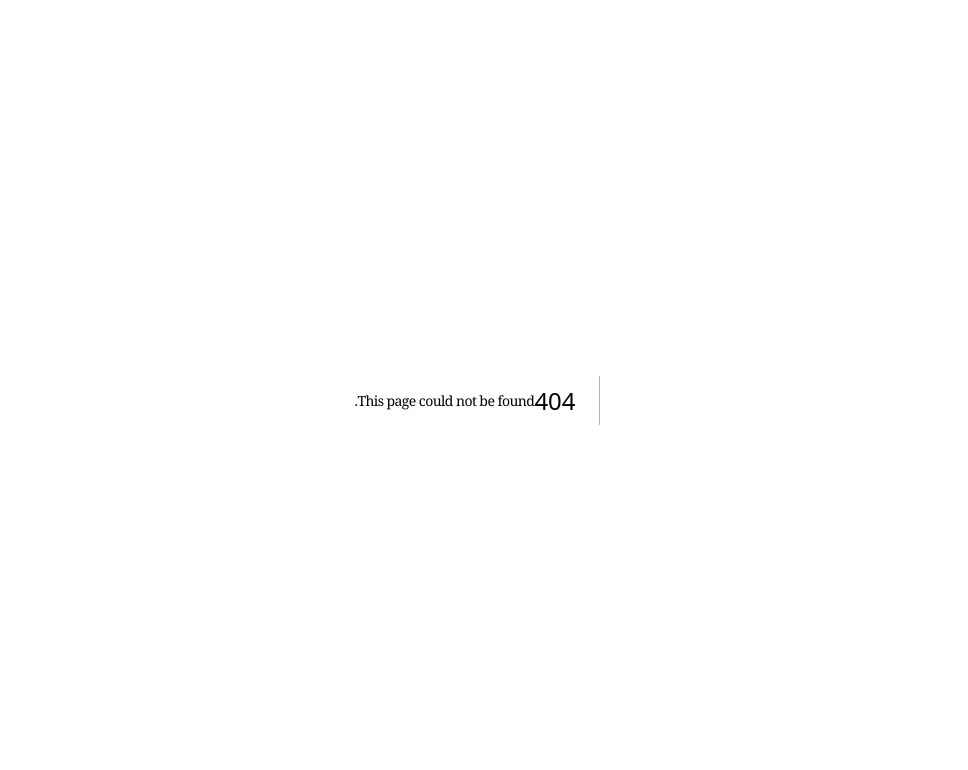
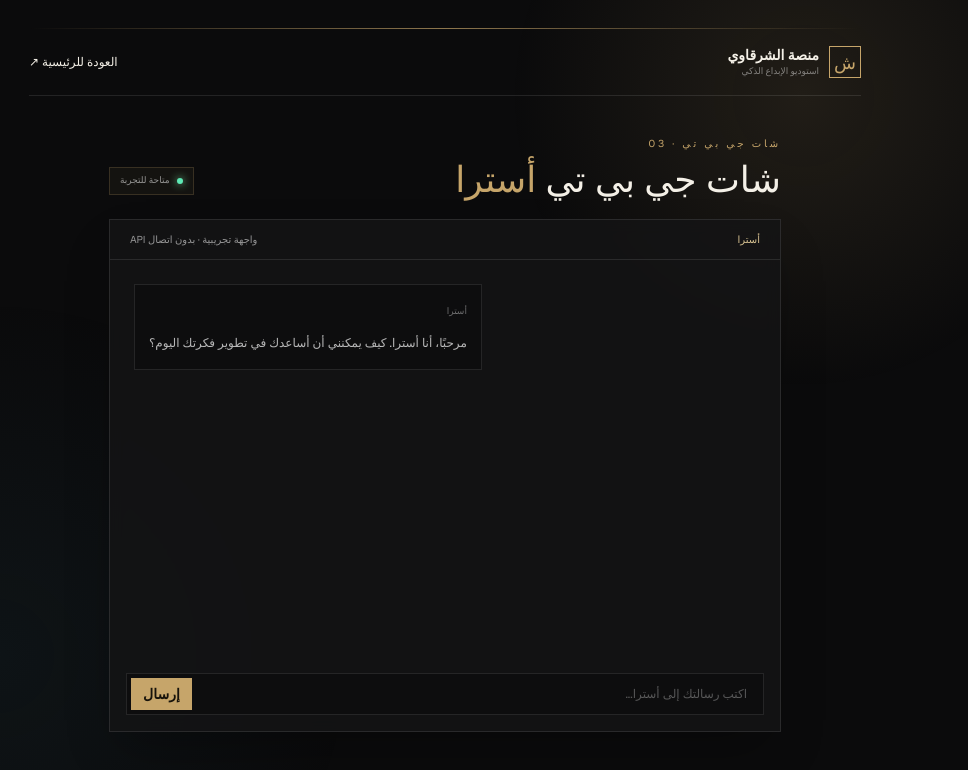
Before and after one commit to gamalmcv2023-glitch/ai-video-studio, a Next.js app: page /astra in a window 1280 px wide. Before the commit this address had no page. Shown: the top 770 px of the page, without its empty margins (195-1163 px from the left). Built offline with nearby package versions, Linux system fonts and the light colour scheme.

Commit message:
Add Astra chat interface

```diff
--- /dev/null
+++ b/src/app/astra/page.tsx
@@ -0,0 +1,86 @@
+"use client";
+
+import Link from "next/link";
+import { FormEvent, useState } from "react";
+
+type ChatMessage = {
+  id: number;
+  role: "astra" | "user";
+  text: string;
+};
+
+const demoReply = "هذه واجهة أسترا التجريبية. ستصل الإجابات الذكية إلى هنا عند تفعيل المحرك لاحقًا.";
+
+export default function AstraPage() {
+  const [message, setMessage] = useState("");
+  const [messages, setMessages] = useState<ChatMessage[]>([
+    {
+      id: 1,
+      role: "astra",
+      text: "مرحبًا، أنا أسترا. كيف يمكنني أن أساعدك في تطوير فكرتك اليوم؟",
+    },
+  ]);
+
+  function sendMessage(event: FormEvent<HTMLFormElement>) {
+    event.preventDefault();
+    const text = message.trim();
+    if (!text) return;
+
+    setMessages((current) => [
+      ...current,
+      { id: Date.now(), role: "user", text },
+      { id: Date.now() + 1, role: "astra", text: demoReply },
+    ]);
+    setMessage("");
+  }
+
+  return (
+    <main className="min-h-screen overflow-hidden bg-[#0b0b0c] text-[#f4f0e7]">
+      <div className="pointer-events-none fixed inset-0 bg-[radial-gradient(circle_at_78%_12%,rgba(198,165,106,0.12),transparent_24%),radial-gradient(circle_at_15%_82%,rgba(43,93,112,0.11),transparent_28%)]" />
+      <div className="relative mx-auto flex min-h-screen w-full max-w-4xl flex-col px-4 py-4 sm:px-8 sm:py-7">
+        <div className="h-px w-full bg-gradient-to-l from-transparent via-[#c6a56a]/70 to-transparent" />
+        <header className="flex items-center justify-between border-b border-white/10 py-4">
+          <Link href="/" className="flex items-center gap-2.5" aria-label="العودة إلى منصة الشرقاوي">
+            <span className="grid h-8 w-8 place-items-center border border-[#c6a56a] font-serif text-lg text-[#c6a56a]">ش</span>
+            <span>
+              <strong className="block text-sm text-[#f4f0e7]">منصة الشرقاوي</strong>
+              <small className="block text-[9px] text-white/45">استوديو الإبداع الذكي</small>
+            </span>
+          </Link>
+          <Link href="/" className="text-xs text-[#c6a56a] transition hover:text-[#f4f0e7]">العودة للرئيسية ↗</Link>
+        </header>
+
+        <section className="mx-auto flex w-full max-w-2xl flex-1 flex-col py-7 sm:py-10">
+          <div className="mb-5 flex items-end justify-between gap-4">
+            <div>
+              <p className="mb-2 text-[10px] uppercase tracking-[0.28em] text-[#c6a56a]">شات جي بي تي · 03</p>
+              <h1 className="font-serif text-3xl font-normal text-[#f4f0e7] sm:text-4xl">شات جي بي تي <em className="not-italic text-[#c6a56a]">أسترا</em></h1>
+            </div>
+            <span className="mb-1 flex items-center gap-2 border border-[#c6a56a]/20 bg-[#c6a56a]/5 px-2.5 py-1.5 text-[9px] text-white/55"><i className="h-1.5 w-1.5 rounded-full bg-emerald-300 shadow-[0_0_8px_#86efac]" /> متاحة للتجربة</span>
+          </div>
+
+          <section className="flex min-h-[480px] flex-1 flex-col border border-white/10 bg-[#151516]/80 shadow-2xl shadow-black/30 backdrop-blur-sm" aria-label="محادثة أسترا">
+            <div className="flex items-center justify-between border-b border-white/10 px-4 py-3 text-[10px] text-white/55 sm:px-5">
+              <span className="text-[#d8c292]">أسترا</span>
+              <span>واجهة تجريبية · بدون اتصال API</span>
+            </div>
+            <div className="flex-1 space-y-4 overflow-y-auto p-4 sm:p-6">
+              {messages.map((chatMessage) => (
+                <div key={chatMessage.id} className={`flex ${chatMessage.role === "user" ? "justify-start" : "justify-end"}`}>
+                  <div className={`max-w-[88%] border px-3.5 py-3 text-xs leading-7 sm:max-w-[75%] ${chatMessage.role === "user" ? "border-[#c6a56a]/25 bg-[#c6a56a]/10 text-[#ead39e]" : "border-white/10 bg-[#0d0d0e] text-white/70"}`}>
+                    <span className="mb-1 block text-[9px] text-white/40">{chatMessage.role === "user" ? "أنت" : "أسترا"}</span>
+                    {chatMessage.text}
+                  </div>
+                </div>
+              ))}
+            </div>
+            <form onSubmit={sendMessage} className="m-3 flex border border-white/10 bg-[#0d0d0e] focus-within:border-[#c6a56a]/60 sm:m-4">
+              <input value={message} onChange={(event) => setMessage(event.target.value)} placeholder="اكتب رسالتك إلى أسترا..." aria-label="رسالتك إلى أسترا" className="min-w-0 flex-1 bg-transparent px-3 py-3 text-xs text-white outline-none placeholder:text-white/30 sm:px-4" />
+              <button type="submit" aria-label="إرسال الرسالة" className="m-1 min-w-10 bg-[#c6a56a] px-3 text-sm font-bold text-[#17130b] transition hover:bg-[#e0c486]">إرسال</button>
+            </form>
+          </section>
+        </section>
+      </div>
+    </main>
+  );
+}
--- a/src/app/page.tsx
+++ b/src/app/page.tsx
@@ -34,7 +34,7 @@ export default function Home() {
       <div className="laser-line" />
       <header className="topbar">
         <Link href="#home" className="brand" aria-label="منصة الشرقاوي"><span className="brand-mark">ش</span><span><strong>منصة الشرقاوي</strong><small>استوديو الإبداع الذكي</small></span></Link>
-        <nav className="desktop-nav" aria-label="التنقل الرئيسي"><a href="#home">الرئيسية</a><Link href="/create">إنشاء فيديو</Link><a href="#astra">أسترا</a><a href="#script">Script Studio</a><a href="#work">أعمالي</a></nav>
+        <nav className="desktop-nav" aria-label="التنقل الرئيسي"><a href="#home">الرئيسية</a><Link href="/create">إنشاء فيديو</Link><Link href="/astra">أسترا</Link><a href="#script">Script Studio</a><a href="#work">أعمالي</a></nav>
         <Link className="button button-gold compact" href="/create">ابدأ مشروعًا <span>↗</span></Link>
       </header>
 
@@ -43,7 +43,7 @@ export default function Home() {
         <div className="hero-art" aria-label="معاينة مشهد سينمائي"><div className="orbit orbit-one" /><div className="orbit orbit-two" /><div className="hero-sun">ش</div><div className="art-caption"><span>مشهد 01 / 04</span><strong>بداية جديدة</strong></div></div>
       </section>
 
-      <section className="tool-strip" aria-label="الأدوات الأساسية"><Link href="/create" className="tool-card active"><span className="tool-index">01</span><span><b>Text to Video</b><small>فكرة إلى فيديو</small></span><span className="arrow">↗</span></Link><Link href="/create" className="tool-card"><span className="tool-index">02</span><span><b>Image to Video</b><small>صورة إلى حركة</small></span><span className="arrow">↗</span></Link><a href="#astra" className="tool-card"><span className="tool-index">03</span><span><b>شات جي بي تي أسترا</b><small>رفيقك الإبداعي</small></span><span className="arrow">↗</span></a><a href="#script" className="tool-card"><span className="tool-index">04</span><span><b>Script Studio</b><small>سكريبت دقيق</small></span><span className="arrow">↗</span></a></section>
+      <section className="tool-strip" aria-label="الأدوات الأساسية"><Link href="/create" className="tool-card active"><span className="tool-index">01</span><span><b>Text to Video</b><small>فكرة إلى فيديو</small></span><span className="arrow">↗</span></Link><Link href="/create" className="tool-card"><span className="tool-index">02</span><span><b>Image to Video</b><small>صورة إلى حركة</small></span><span className="arrow">↗</span></Link><Link href="/astra" className="tool-card"><span className="tool-index">03</span><span><b>شات جي بي تي أسترا</b><small>رفيقك الإبداعي</small></span><span className="arrow">↗</span></Link><a href="#script" className="tool-card"><span className="tool-index">04</span><span><b>Script Studio</b><small>سكريبت دقيق</small></span><span className="arrow">↗</span></a></section>
 
       <section id="astra" className="content-section split-section"><div className="section-heading"><p className="eyebrow">شات جي بي تي أسترا · 02</p><h2>فكرة أوضح،<br /><em>بداية أقوى.</em></h2><p>مساحة حوار هادئة لترتيب الأفكار وتطويرها. الواجهة جاهزة، وسيتم ربط المحرك الذكي لاحقًا.</p></div><div className="chat-panel"><div className="panel-top"><span className="status-dot" /> أسترا متاحة للتجربة <span>واجهة فقط</span></div><div className="chat-messages">{chat.length ? chat.map((item, index) => <p key={`${item}-${index}`} className={item.startsWith("أنت") ? "user-message" : "astra-message"}>{item}</p>) : <div className="empty-chat"><span>✦</span><p>ما الذي تريد بناءه اليوم؟</p><small>اكتب فكرة، سؤالًا، أو اتجاهًا بصريًا.</small></div>}</div><form className="chat-input" onSubmit={sendMessage}><input value={message} onChange={(event) => setMessage(event.target.value)} placeholder="اكتب رسالتك هنا..." aria-label="رسالتك إلى أسترا" /><button type="submit" aria-label="إرسال الرسالة">↑</button></form></div></section>
 
```
